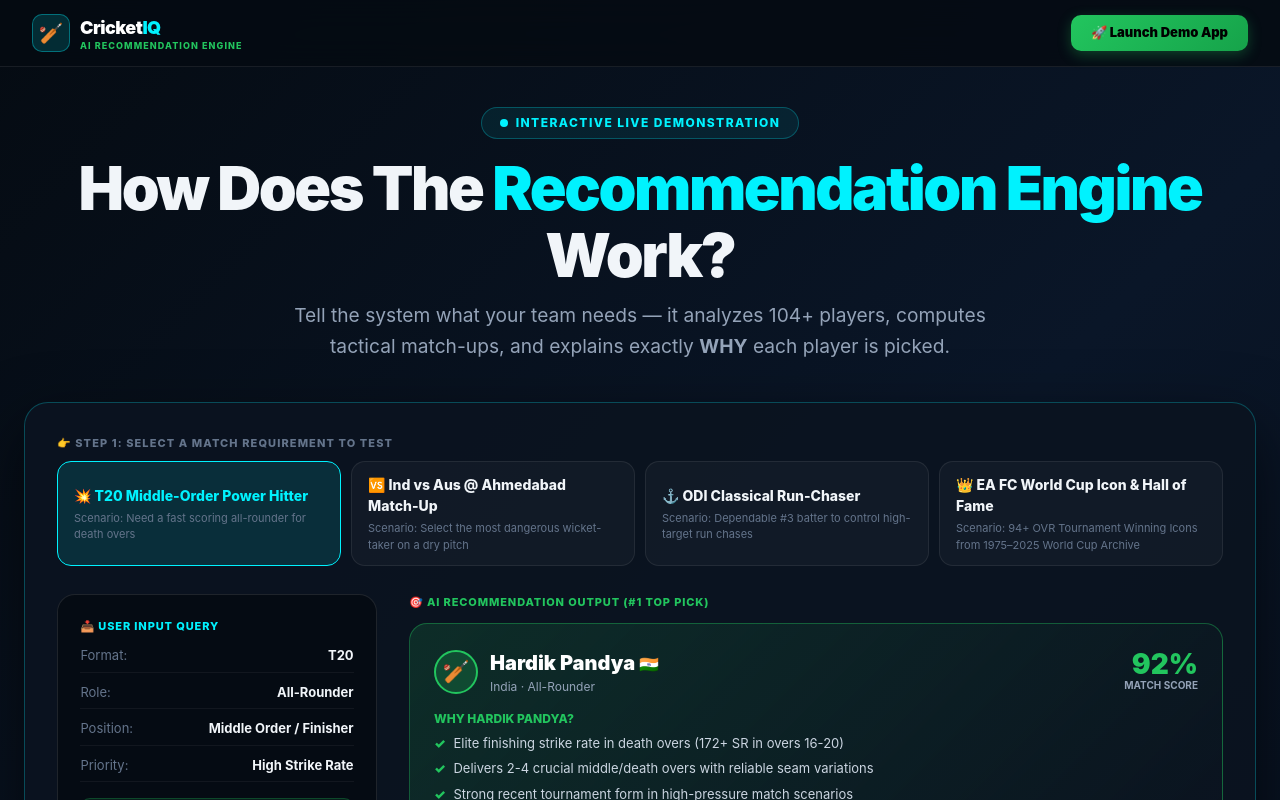
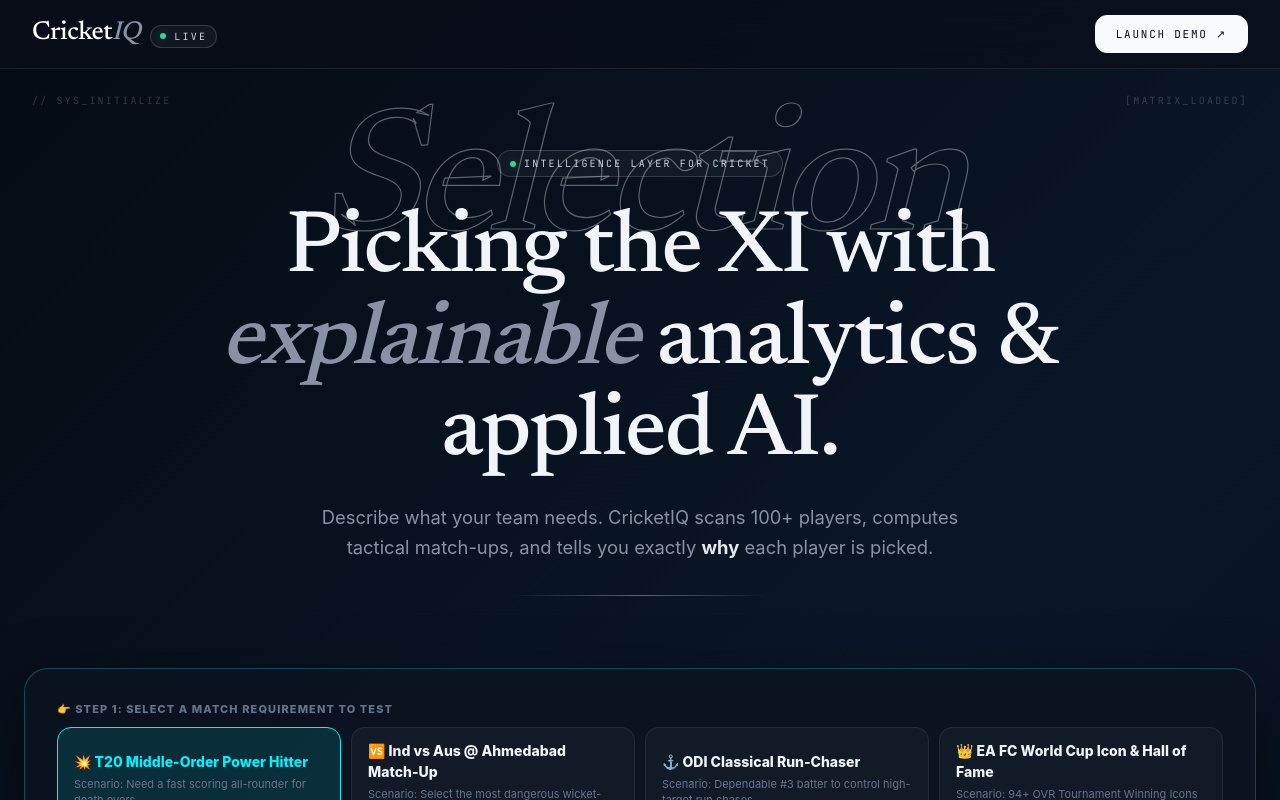
Before and after one commit to Rituraj2323/Cricket-Iq, a Next.js app in the folder frontend/: page / in a window 1280 px wide. Shown: the top 800 px of the page. Built offline with nearby package versions, Linux system fonts and the light colour scheme.

Commit message:
Editorial UI redesign: serif/mono typography, grid backdrop, new navbar and landing hero

```diff
--- a/frontend/app/globals.css
+++ b/frontend/app/globals.css
@@ -368,3 +368,60 @@
   from { opacity: 0; }
   to { opacity: 1; }
 }
+
+
+
+/* ───────── Editorial theme (serif headings, mono labels, grid backdrop) ───────── */
+body {
+  font-family: var(--font-sans), -apple-system, BlinkMacSystemFont, 'Segoe UI', sans-serif !important;
+  background-color: #0a0e1a;
+  background-image:
+    radial-gradient(ellipse 70% 45% at 50% -10%, rgba(255,255,255,0.06) 0%, transparent 65%),
+    linear-gradient(rgba(255,255,255,0.028) 1px, transparent 1px),
+    linear-gradient(90deg, rgba(255,255,255,0.028) 1px, transparent 1px);
+  background-size: auto, 44px 44px, 44px 44px;
+  background-attachment: fixed;
+}
+h1, h2, h3, .font-serif {
+  font-family: var(--font-serif), Georgia, serif !important;
+  font-weight: 500 !important;
+  letter-spacing: -0.02em !important;
+}
+h1 em, h2 em, h3 em, .serif-italic { font-style: italic; color: #8892a4; }
+.font-mono-label, .mono-label {
+  font-family: var(--font-mono), ui-monospace, monospace;
+  font-size: 10px; letter-spacing: 0.22em; text-transform: uppercase;
+}
+::selection { background: rgba(255,255,255,0.9); color: #0a0e1a; }
+.outline-word {
+  font-family: var(--font-serif), serif; font-style: italic; font-weight: 500;
+  color: transparent; -webkit-text-stroke: 1.2px rgba(255,255,255,0.35);
+  font-size: clamp(4rem, 15vw, 11rem); line-height: 0.9; letter-spacing: -0.04em; margin: 0;
+  user-select: none;
+}
+.pill-live {
+  display: inline-flex; align-items: center; gap: 8px; padding: 5px 12px;
+  border: 1px solid rgba(255,255,255,0.15); border-radius: 999px;
+  background: rgba(255,255,255,0.04);
+  font-family: var(--font-mono), monospace; font-size: 10px; letter-spacing: 0.22em; text-transform: uppercase;
+  color: #cbd5e1;
+}
+.pill-live .dot { width: 6px; height: 6px; border-radius: 50%; background: #34d399; position: relative; }
+.pill-live .dot::after { content: ''; position: absolute; inset: 0; border-radius: 50%; background: #34d399; animation: ping 1.6s cubic-bezier(0,0,0.2,1) infinite; }
+@keyframes ping { 75%, 100% { transform: scale(2.6); opacity: 0; } }
+@keyframes riseIn { from { opacity: 0; transform: translateY(30px) scale(0.97); } to { opacity: 1; transform: none; } }
+.rise-in { animation: riseIn 0.9s cubic-bezier(0.22,1,0.36,1) both; }
+.nav-link {
+  font-family: var(--font-mono), monospace; font-size: 10.5px; letter-spacing: 0.16em; text-transform: uppercase;
+  color: #8892a4; text-decoration: none; padding: 8px 12px; border-radius: 999px;
+  border: 1px solid transparent; transition: all 0.2s; white-space: nowrap;
+}
+.nav-link:hover { color: #fff; border-color: rgba(255,255,255,0.15); }
+.nav-link.active { color: #fff; background: rgba(255,255,255,0.07); border-color: rgba(255,255,255,0.2); }
+.btn-solid {
+  background: #f8fafc; color: #0a0e1a; border: 1px solid #f8fafc; border-radius: 12px; cursor: pointer;
+  font-family: var(--font-mono), monospace; font-size: 11px; letter-spacing: 0.16em; text-transform: uppercase;
+  padding: 10px 20px; transition: all 0.2s;
+}
+.btn-solid:hover { background: transparent; color: #f8fafc; }
+@media (max-width: 1100px) { .nav-links { display: none !important; } }
--- a/frontend/app/layout.tsx
+++ b/frontend/app/layout.tsx
@@ -1,5 +1,10 @@
 import type { Metadata } from 'next';
+import { DM_Sans, Newsreader, JetBrains_Mono } from 'next/font/google';
 import './globals.css';
+
+const sans = DM_Sans({ subsets: ['latin'], variable: '--font-sans', weight: ['400', '500', '600', '700'] });
+const serif = Newsreader({ subsets: ['latin'], variable: '--font-serif', weight: ['400', '500'], style: ['normal', 'italic'] });
+const mono = JetBrains_Mono({ subsets: ['latin'], variable: '--font-mono', weight: ['400', '500'] });
 
 export const metadata: Metadata = {
   title: 'CricketIQ — AI Cricket Recommendations',
@@ -8,7 +13,7 @@
 
 export default function RootLayout({ children }: { children: React.ReactNode }) {
   return (
-    <html lang="en">
+    <html lang="en" className={`${sans.variable} ${serif.variable} ${mono.variable}`}>
       <body>{children}</body>
     </html>
   );
--- a/frontend/app/page.tsx
+++ b/frontend/app/page.tsx
@@ -155,122 +155,33 @@
       }}
     >
       {/* Top Bar */}
-      <header
-        style={{
-          borderBottom: '1px solid rgba(255,255,255,0.08)',
-          padding: '0.85rem 2rem',
-          display: 'flex',
-          alignItems: 'center',
-          justifyContent: 'space-between',
-          background: 'rgba(5,11,18,0.85)',
-          backdropFilter: 'blur(20px)',
-          position: 'sticky',
-          top: 0,
-          zIndex: 50,
-        }}
-      >
-        <div style={{ display: 'flex', alignItems: 'center', gap: 10 }}>
-          <div
-            style={{
-              width: 38,
-              height: 38,
-              borderRadius: 10,
-              background: 'rgba(0,242,254,0.15)',
-              border: '1px solid rgba(0,242,254,0.35)',
-              display: 'flex',
-              alignItems: 'center',
-              justifyContent: 'center',
-              fontSize: 20,
-            }}
-          >
-            🏏
-          </div>
-          <div>
-            <span style={{ fontSize: 18, fontWeight: 900, color: '#fff', letterSpacing: '-0.03em' }}>
-              Cricket<span style={{ color: '#00f2fe' }}>IQ</span>
-            </span>
-            <div
-              style={{
-                fontSize: 9,
-                color: '#22c55e',
-                fontWeight: 800,
-                textTransform: 'uppercase',
-                letterSpacing: '0.12em',
-                marginTop: -2,
-              }}
-            >
-              AI Recommendation Engine
-            </div>
-          </div>
+      <header style={{ borderBottom: '1px solid rgba(255,255,255,0.08)', padding: '0.9rem 2rem', display: 'flex', alignItems: 'center', justifyContent: 'space-between', background: 'rgba(10,14,26,0.72)', backdropFilter: 'blur(18px)', position: 'sticky', top: 0, zIndex: 50 }}>
+        <div style={{ display: 'flex', alignItems: 'baseline', gap: 10 }}>
+          <span className="font-serif" style={{ fontSize: 26, color: '#fff' }}>Cricket<em style={{ color: '#8892a4' }}>IQ</em></span>
+          <span className="pill-live" style={{ padding: '3px 9px' }}><span className="dot" />Live</span>
         </div>
+        <button onClick={() => handleLogin()} className="btn-solid">Launch demo ↗</button>
+      </header>
 
-        <button
-          onClick={() => handleLogin()}
-          style={{
-            padding: '8px 20px',
-            background: 'linear-gradient(135deg, #22c55e, #16a34a)',
-            color: '#000',
-            fontWeight: 900,
-            fontSize: 13,
-            borderRadius: 10,
-            border: 'none',
-            cursor: 'pointer',
-            boxShadow: '0 4px 14px rgba(34,197,94,0.3)',
-          }}
-        >
-          🚀 Launch Demo App
-        </button>
-      </header>
+      {/* Editorial hero */}
+      <section style={{ position: 'relative', overflow: 'hidden', padding: '5rem 1.5rem 2rem', textAlign: 'center' }}>
+        <div className="mono-label" style={{ position: 'absolute', top: 24, left: 32, color: 'rgba(255,255,255,0.18)' }}>{'// SYS_INITIALIZE'}</div>
+        <div className="mono-label" style={{ position: 'absolute', top: 24, right: 32, color: 'rgba(255,255,255,0.18)' }}>{'[MATRIX_LOADED]'}</div>
+        <p className="outline-word rise-in" style={{ position: 'absolute', left: 0, right: 0, top: '2.5rem', pointerEvents: 'none', zIndex: 0 }}>Selection</p>
+        <div style={{ position: 'relative', zIndex: 1, maxWidth: 980, margin: '0 auto' }}>
+          <span className="pill-live rise-in" style={{ marginBottom: 28 }}><span className="dot" />Intelligence layer for cricket</span>
+          <h1 className="rise-in" style={{ fontSize: 'clamp(2.6rem, 7vw, 5.5rem)', lineHeight: 1.04, margin: '0 0 1.4rem', animationDelay: '0.15s' }}>
+            Picking the XI with <em>explainable</em> analytics &amp; applied AI.
+          </h1>
+          <p className="rise-in" style={{ fontSize: 'clamp(1rem, 2vw, 1.15rem)', color: '#8892a4', maxWidth: 640, margin: '0 auto 2rem', lineHeight: 1.65, animationDelay: '0.3s' }}>
+            Describe what your team needs. CricketIQ scans 100+ players, computes tactical match-ups, and tells you exactly <strong style={{ color: '#e2e8f0' }}>why</strong> each player is picked.
+          </p>
+          <div className="rise-in" style={{ height: 1, maxWidth: 260, margin: '0 auto', background: 'linear-gradient(90deg, transparent, rgba(255,255,255,0.35), transparent)', animationDelay: '0.45s' }} />
+        </div>
+      </section>
 
       {/* Main Container */}
       <main style={{ maxWidth: 1300, margin: '0 auto', padding: '2.5rem 1.5rem' }}>
-        {/* Headline Section */}
-        <div style={{ textAlign: 'center', marginBottom: '2.5rem' }}>
-          <div
-            style={{
-              display: 'inline-flex',
-              alignItems: 'center',
-              gap: 8,
-              padding: '6px 18px',
-              borderRadius: 999,
-              background: 'rgba(0,242,254,0.08)',
-              border: '1px solid rgba(0,242,254,0.25)',
-              fontSize: 12,
-              fontWeight: 800,
-              color: '#00f2fe',
-              letterSpacing: '0.12em',
-              textTransform: 'uppercase',
-              marginBottom: '1rem',
-            }}
-          >
-            <span style={{ width: 8, height: 8, borderRadius: '50%', background: '#00f2fe', display: 'inline-block' }} />
-            Interactive Live Demonstration
-          </div>
-
-          <h1
-            style={{
-              fontSize: 'clamp(2.2rem, 5vw, 3.8rem)',
-              fontWeight: 900,
-              letterSpacing: '-0.04em',
-              margin: '0 0 0.75rem',
-              lineHeight: 1.1,
-            }}
-          >
-            How Does The <span style={{ color: '#00f2fe' }}>Recommendation Engine</span> Work?
-          </h1>
-          <p
-            style={{
-              fontSize: 'clamp(1rem, 2vw, 1.2rem)',
-              color: '#94a3b8',
-              maxWidth: 700,
-              margin: '0 auto',
-              lineHeight: 1.6,
-            }}
-          >
-            Tell the system what your team needs — it analyzes 104+ players, computes tactical match-ups, and explains exactly <strong>WHY</strong> each player is picked.
-          </p>
-        </div>
-
         {/* ── INTERACTIVE LIVE PREVIEW WORKBENCH ── */}
         <div
           style={{
--- a/frontend/components/Navbar.tsx
+++ b/frontend/components/Navbar.tsx
@@ -31,107 +31,34 @@
   return (
     <nav
       style={{
-        background: 'rgba(5,11,18,0.97)',
-        backdropFilter: 'blur(20px)',
-        WebkitBackdropFilter: 'blur(20px)',
-        borderBottom: '1px solid rgba(27,42,61,0.9)',
+        background: 'rgba(10,14,26,0.72)',
+        backdropFilter: 'blur(18px)',
+        WebkitBackdropFilter: 'blur(18px)',
+        borderBottom: '1px solid rgba(255,255,255,0.08)',
         position: 'sticky',
         top: 0,
         zIndex: 50,
       }}
     >
-      <div
-        style={{
-          maxWidth: 1400,
-          margin: '0 auto',
-          padding: '0 1.5rem',
-          display: 'flex',
-          alignItems: 'center',
-          justifyContent: 'space-between',
-          height: 60,
-        }}
-      >
-        <Link href="/dashboard" style={{ display: 'flex', alignItems: 'center', gap: 10, textDecoration: 'none' }}>
-          <div
-            style={{
-              width: 36,
-              height: 36,
-              borderRadius: 10,
-              background: 'rgba(0,242,254,0.15)',
-              border: '1px solid rgba(0,242,254,0.35)',
-              display: 'flex',
-              alignItems: 'center',
-              justifyContent: 'center',
-              fontSize: 18,
-            }}
-          >
-            🏏
-          </div>
-          <div>
-            <span style={{ fontSize: 17, fontWeight: 900, color: '#fff', letterSpacing: '-0.03em' }}>
-              Cricket<span style={{ color: '#00f2fe' }}>IQ</span>
-            </span>
-            <div
-              style={{
-                fontSize: 9,
-                color: '#22c55e',
-                fontWeight: 800,
-                textTransform: 'uppercase',
-                letterSpacing: '0.12em',
-                marginTop: -2,
-              }}
-            >
-              AI Analytics
-            </div>
-          </div>
+      <div style={{ maxWidth: 1400, margin: '0 auto', padding: '0 1.5rem', display: 'flex', alignItems: 'center', justifyContent: 'space-between', height: 64, gap: 16 }}>
+        <Link href="/dashboard" style={{ textDecoration: 'none', display: 'flex', alignItems: 'baseline', gap: 10 }}>
+          <span className="font-serif" style={{ fontSize: 24, color: '#fff' }}>
+            Cricket<em style={{ color: '#8892a4' }}>IQ</em>
+          </span>
+          <span className="pill-live" style={{ padding: '3px 9px' }}><span className="dot" />Live</span>
         </Link>
 
-        <div style={{ display: 'flex', alignItems: 'center', gap: 6 }}>
-          {NAV_LINKS.map((link) => {
-            const isActive = pathname === link.href;
-            return (
-              <Link
-                key={link.href}
-                href={link.href}
-                style={{
-                  textDecoration: 'none',
-                  padding: '6px 14px',
-                  borderRadius: 10,
-                  fontSize: 13,
-                  fontWeight: 700,
-                  transition: 'all 0.15s',
-                  background: isActive ? 'rgba(0,242,254,0.12)' : 'transparent',
-                  color: isActive ? '#00f2fe' : '#94a3b8',
-                  border: `1px solid ${isActive ? 'rgba(0,242,254,0.35)' : 'transparent'}`,
-                }}
-              >
-                {link.label}
-              </Link>
-            );
-          })}
+        <div className="nav-links" style={{ display: 'flex', alignItems: 'center', gap: 2 }}>
+          {NAV_LINKS.map((link) => (
+            <Link key={link.href} href={link.href} className={`nav-link${pathname === link.href ? ' active' : ''}`}>
+              {link.label.replace(/^[^A-Za-z0-9]+\s*/, '')}
+            </Link>
+          ))}
         </div>
 
         <div style={{ display: 'flex', alignItems: 'center', gap: 12 }}>
-          {user && (
-            <div style={{ fontSize: 12, color: '#475569' }}>
-              👤 <span style={{ color: '#94a3b8', fontWeight: 600 }}>{user}</span>
-            </div>
-          )}
-          <button
-            onClick={handleLogout}
-            style={{
-              padding: '6px 14px',
-              borderRadius: 8,
-              background: 'rgba(239,68,68,0.12)',
-              border: '1px solid rgba(239,68,68,0.3)',
-              color: '#f87171',
-              fontSize: 12,
-              fontWeight: 700,
-              cursor: 'pointer',
-            }}
-          >
-            Logout
-          </button>
+          {user && <span className="mono-label" style={{ color: '#8892a4' }}>@{user}</span>}
+          <button onClick={handleLogout} className="btn-solid" style={{ padding: '7px 14px' }}>Logout ↗</button>
         </div>
       </div>
     </nav>
```
